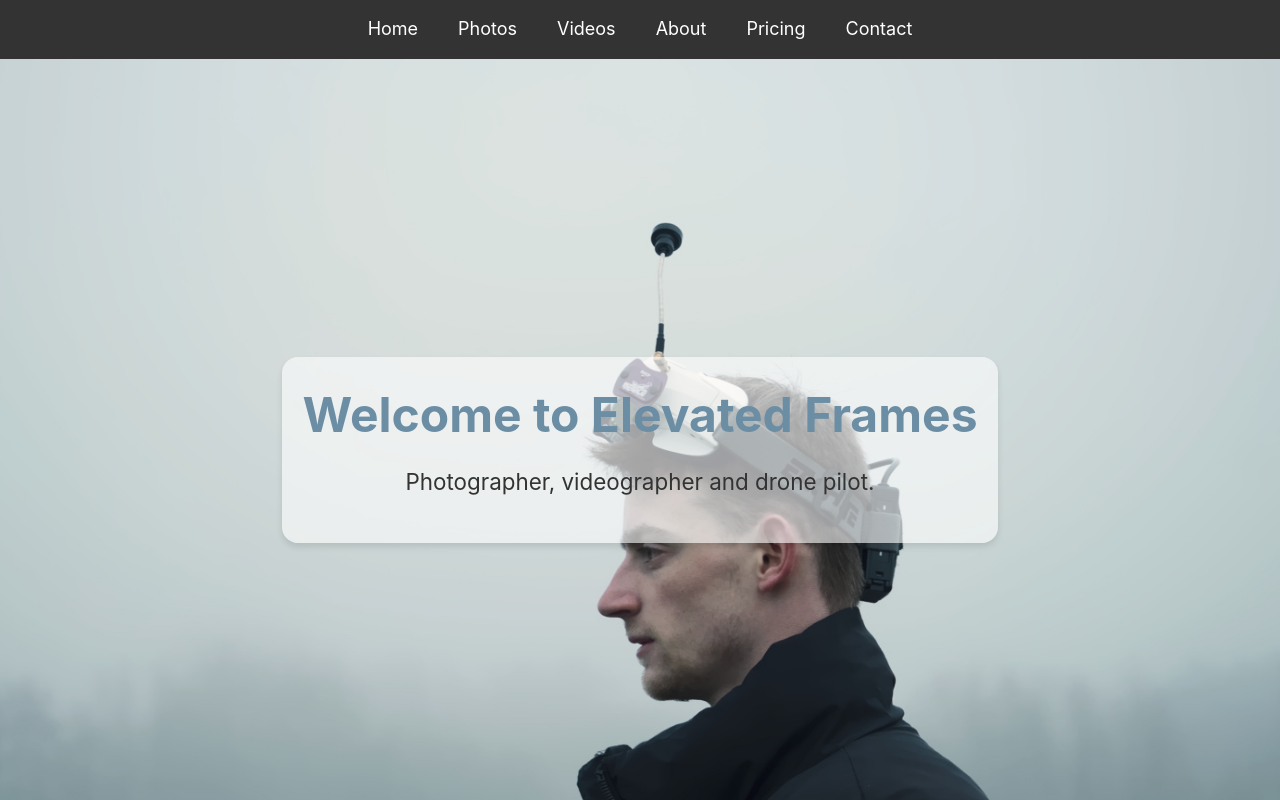
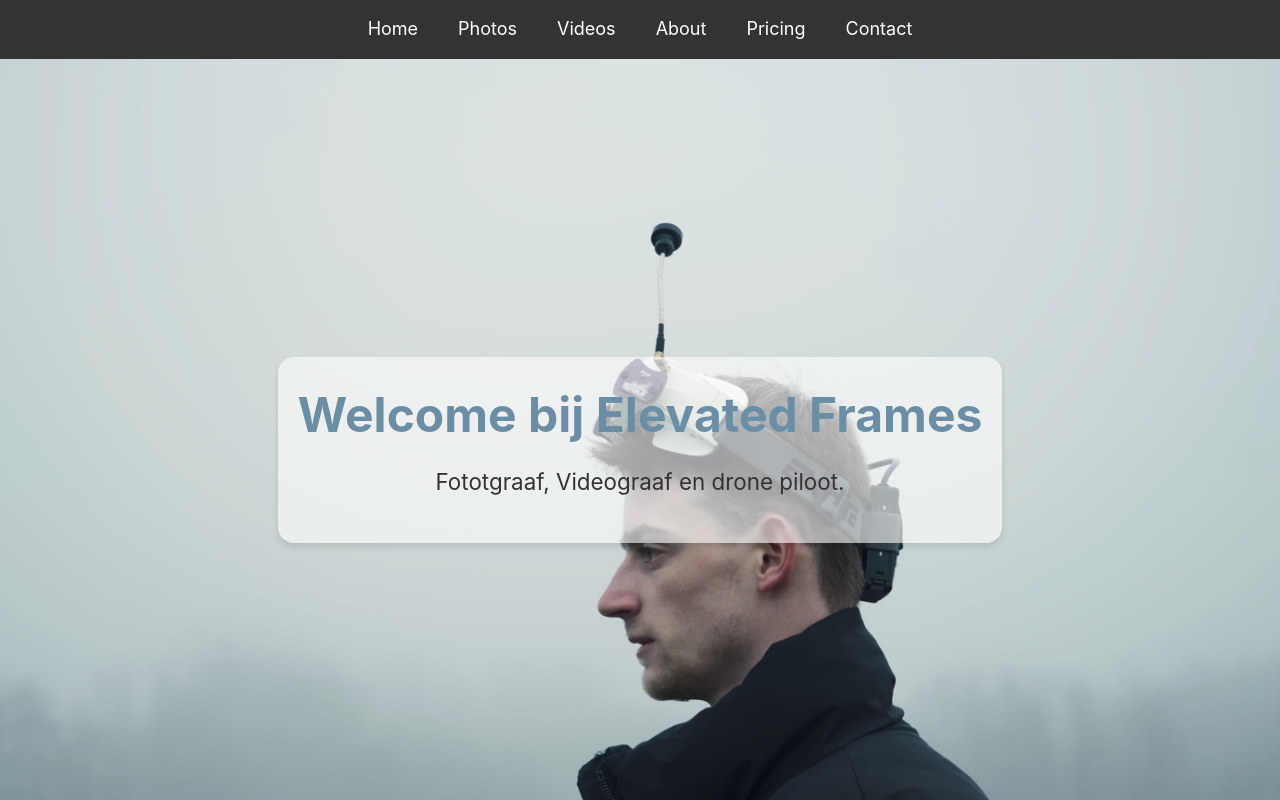
Before and after one commit to M4tth14sP0l3n/Elevated-Frames, a React (Create React App) app: page / in a window 1280 px wide. Shown: the top 800 px of the page. Built offline with nearby package versions, Linux system fonts and the light colour scheme.

Commit message:
Update Home.js

```diff
--- a/src/components/Home.js
+++ b/src/components/Home.js
@@ -5,8 +5,8 @@ const Home = () => {
   return (
     <section id="home" className="home">
       <div className="text-container">
-        <h1>Welcome to Elevated Frames</h1>
-        <p>Photographer, videographer and drone pilot.</p>
+        <h1>Welcome bij Elevated Frames</h1>
+        <p>Fototgraaf, Videograaf en drone piloot.</p>
       </div>
     </section>
   );
```
